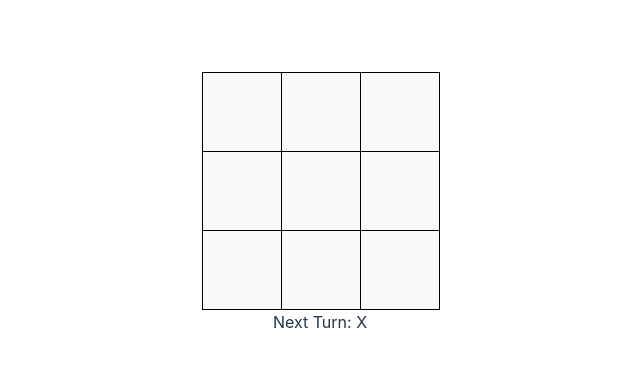
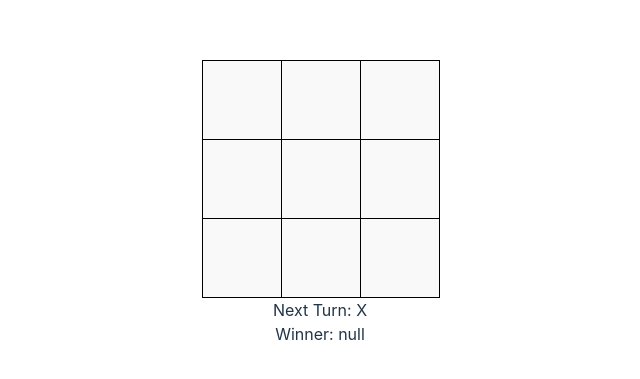
Before and after one commit to JonathanSchwob/typetic, a React (Vite) app: page / in a window 1280 px wide. Shown: the part 197-576 px from the top of the page, without its empty margins (320-960 px from the left). Built offline with nearby package versions, Linux system fonts and the light colour scheme.

Commit message:
add win check

```diff
--- a/src/App.tsx
+++ b/src/App.tsx
@@ -21,7 +21,7 @@ function App() {
     checkWinner();
   };
 
-  const checkWinner = (): void => {
+  const checkWinner = (): string | null => {
     const winStates: number[][] = [
       [0, 1, 2],
       [3, 4, 5],
@@ -32,6 +32,18 @@ function App() {
       [0, 4, 8],
       [2, 4, 6],
     ];
+
+    for (let i: number = 0; i < winStates.length; i++) {
+      const [a, b, c] = winStates[i];
+      if (
+        currentBoard[a] === currentBoard[b] &&
+        currentBoard[b] === currentBoard[c]
+      ) {
+        return "Winner: " + currentBoard[a];
+      }
+    }
+
+    return null;
   };
 
   return (
@@ -41,6 +53,7 @@ function App() {
         handlePlay={handlePlay}
         nextPlayer={nextPlayer}
       />
+      {checkWinner()}
     </div>
   );
 }
```
